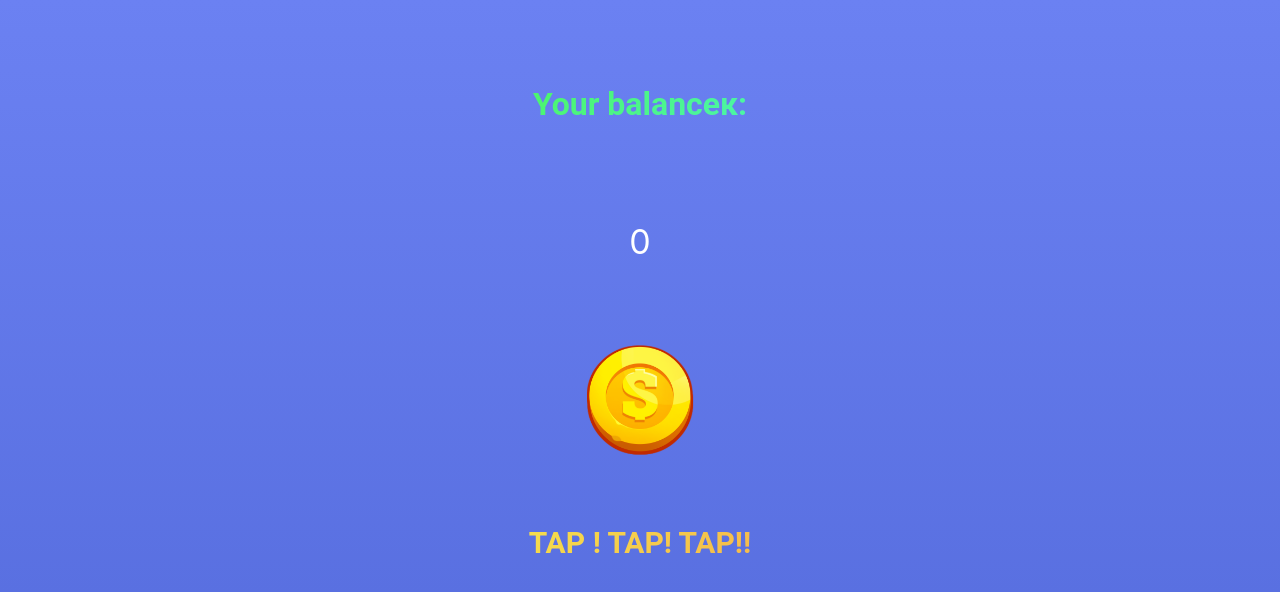
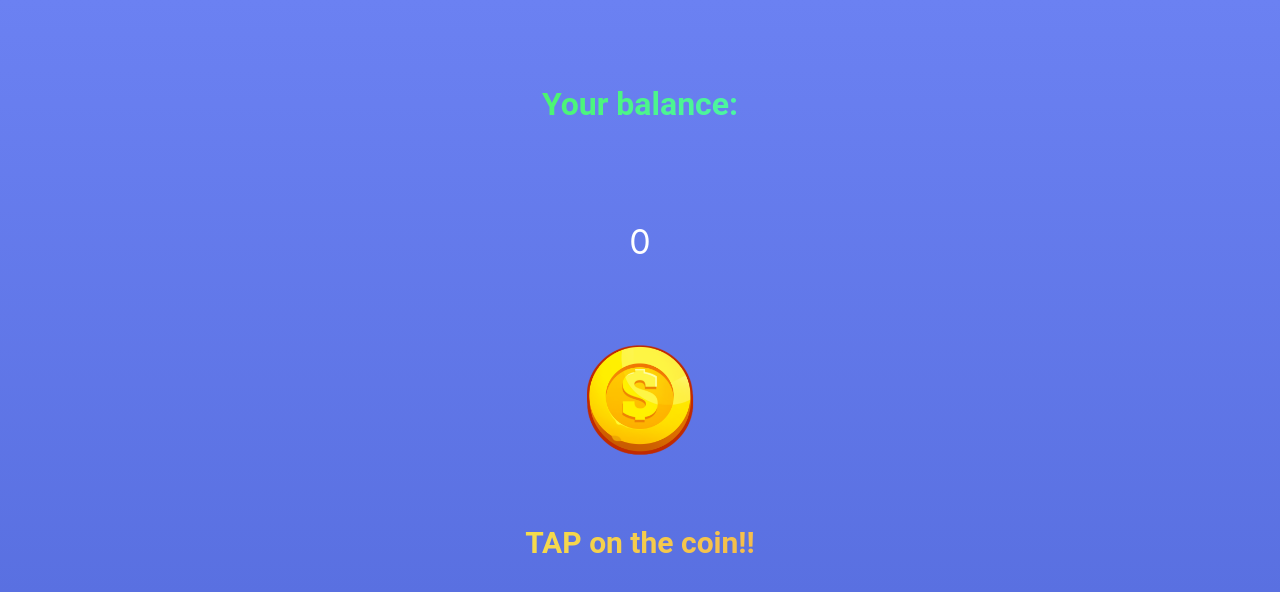
Before and after one commit to DimaFlare/clicker, a plain HTML site: page index.html in a window 1280 px wide. Drawn offline with nearby package versions, Linux system fonts and the light colour scheme.

Commit message:
Update index.html

```diff
--- a/index.html
+++ b/index.html
@@ -9,9 +9,9 @@
 </head>
 <body>
     <div class="container text-center">
-	      <p id="balanceText">Your balanceк:</p>
+	      <p id="balanceText">Your balance:</p>
         <p id="balance">0</p>
-		    <p id="t">TAP ! TAP! TAP!!</p>
+		    <p id="t">TAP on the coin!!</p>
         <img src="coin.png" alt="Coin" id="coin" class="coin">
     </div>
     <script src="script.js"></script>
```
